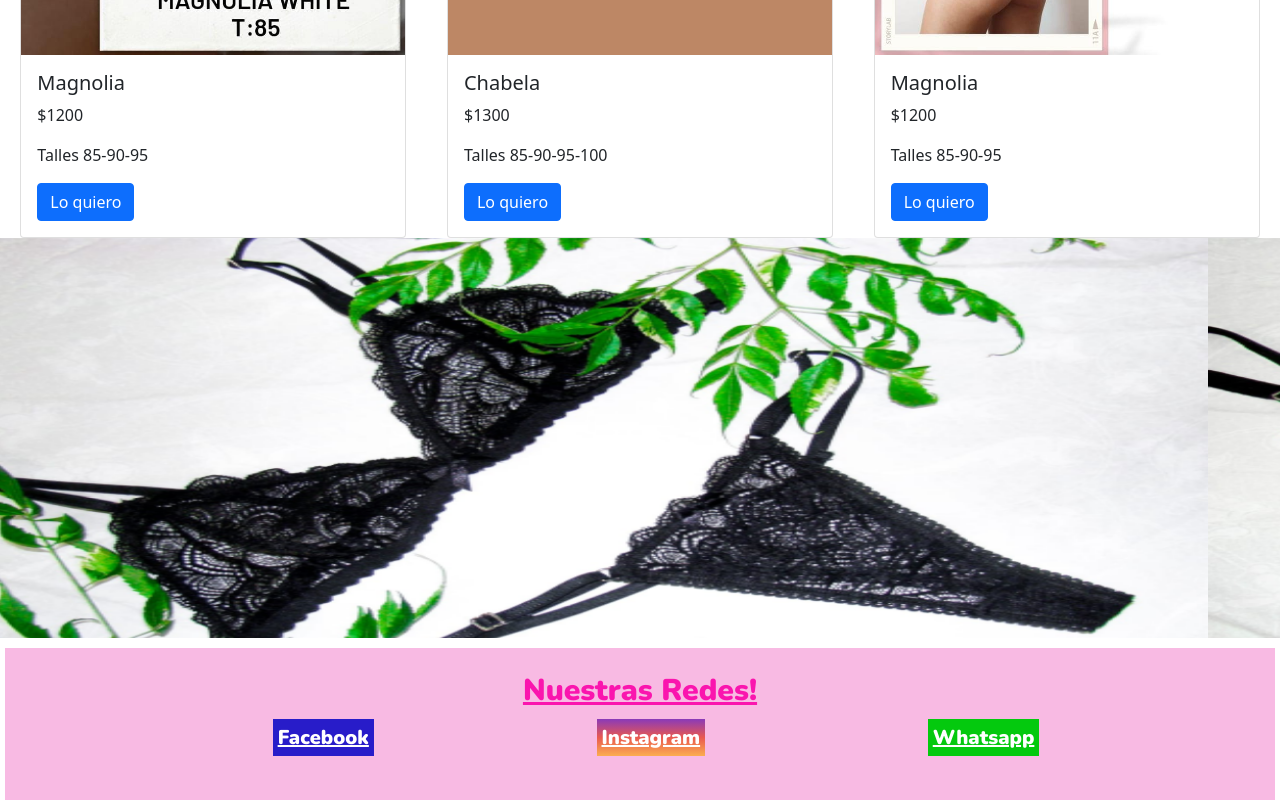
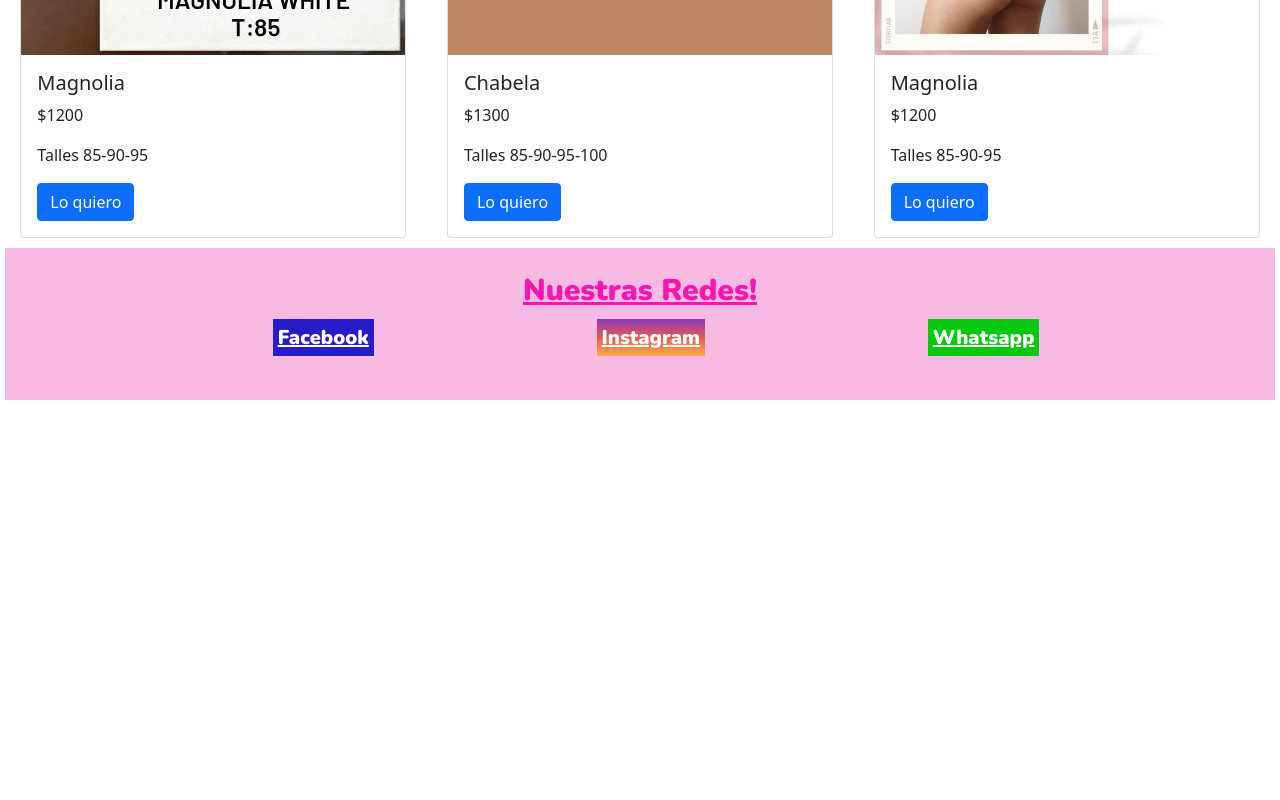
Before and after one commit to PabloPrando/RicharteLeonard, a website: page index.html in a window 1280 px wide. Shown: the part 960-1760 px from the top of the page. After the commit the page ends 1360 px from the top, so only its background shows below. Drawn offline with nearby package versions, Linux system fonts and the light colour scheme; a web font is replaced by a local one.

Commit message:
carrousel eliminado

```diff
--- a/index.html
+++ b/index.html
@@ -73,7 +73,7 @@
 
     <!-- Inicio Main -->
     <main>
-        <!--Inicio Sección 1-->
+        <!--Inicio Sección-->
         <section>
             <div class="tituloh1">
                 <h1>
@@ -116,24 +116,7 @@
 
         </section>
 
-        <!-- Final Section 1 -->
-
-        <!-- Inicio Section 2 -->
-        <section>
-            <div id="carouselExampleSlidesOnly" class="carousel slide" data-bs-ride="carousel">
-                <div class="carousel-inner">
-                  <div class="carousel-item active">
-                    <img src="multimedia/images/conjunto-1.png" class="d-block w-100" alt="...">
-                  </div>
-                  <div class="carousel-item">
-                    <img src="multimedia/images/conjunto-4.png" class="d-block w-100" alt="...">
-                  </div>
-                  <div class="carousel-item">
-                    <img src="multimedia/images/conjunto-3.png" class="d-block w-100" alt="...">
-                  </div>
-                </div>
-              </div>
-        </section>
+        <!-- Final Section -->
 
 
 
--- a/scss/_index.scss
+++ b/scss/_index.scss
@@ -14,18 +14,5 @@ main{
             }
     }
 
-    section{
-        div{
-            .carousel-inner{
-                height: 400px;
-
-                img{
-                    width: 80%;
-                    max-height: 460px;
-                }
-            }
-        }
-    }
-
 
 }
```
